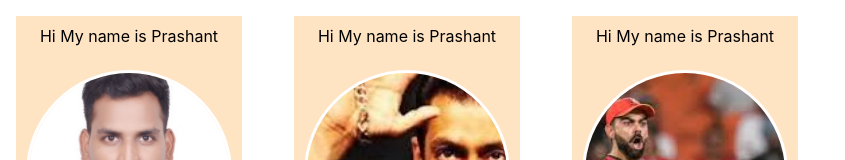
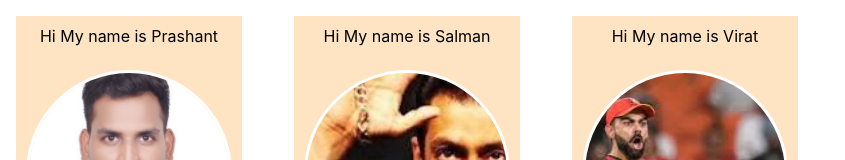
Before and after one commit to prashant-dev852/react-practice, a React (Create React App) app: page / in a window 1280 px wide. Shown: the top 160 px of the page, without its empty margins (0-845 px from the left). Built offline with nearby package versions, Linux system fonts and the light colour scheme.

Commit message:
name should dynamic

```diff
--- a/src/components/UserCard.jsx
+++ b/src/components/UserCard.jsx
@@ -4,7 +4,7 @@ import "./UserCard.css";
 export default function UserCard(props) {
   return (
     <div className="user-container">
-      <h>Hi My name is Prashant</h>
+      <h>Hi My name is {props.name}</h>
       <img
         id="user-img"
         src={props.image}
```
